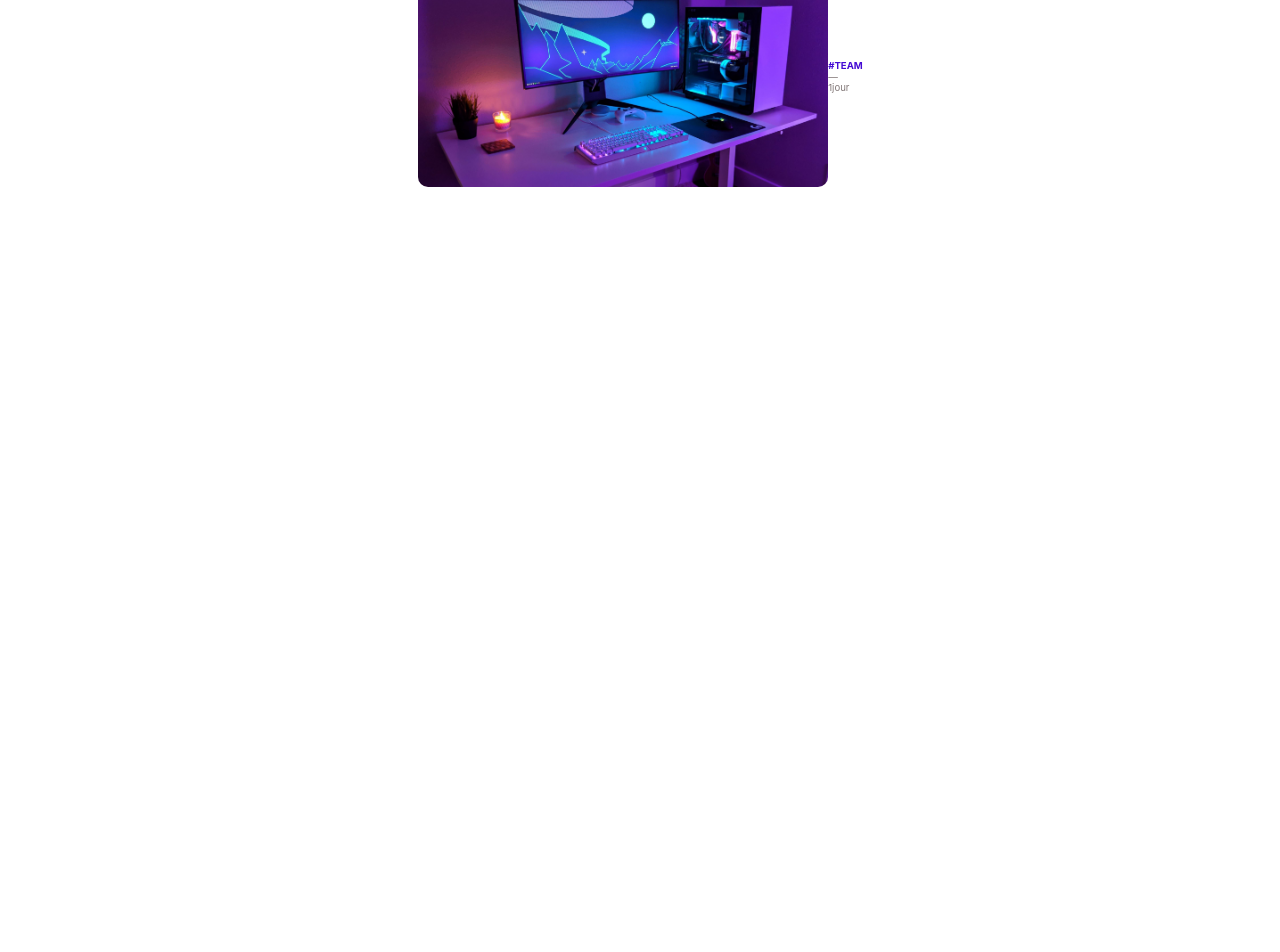
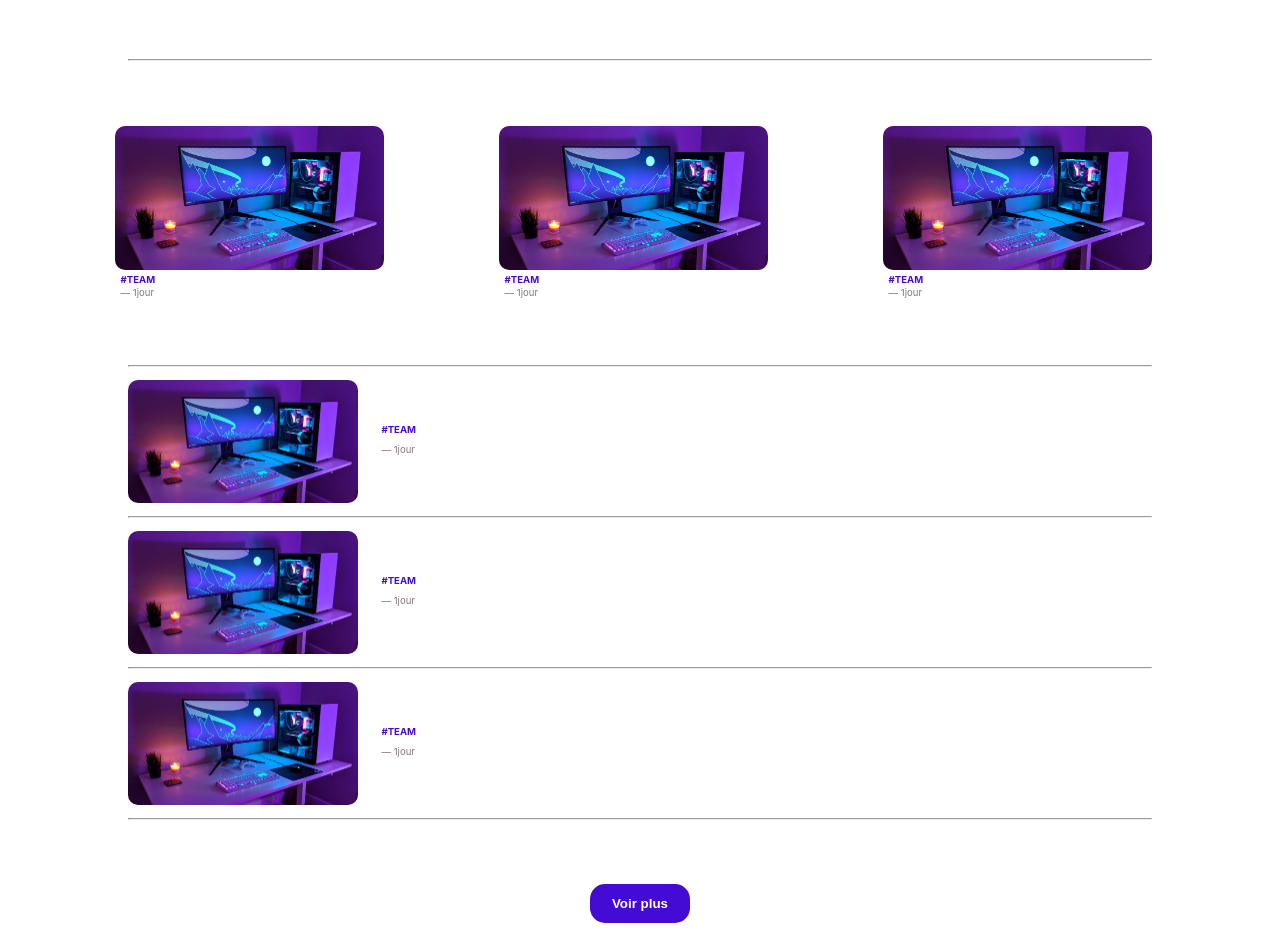
Before and after one commit to Killian-pro/MERN_Plateforme_Esport, a React (Create React App) app: page /Actualites in a window 1280 px wide. Shown: the part 360-1312 px from the top of the page. Before the commit the page ends 800 px from the top, so only its background shows below. Built offline with nearby package versions, Linux system fonts and the light colour scheme; no server answers.

Commit message:
multi modif

```diff
--- a/src/Componant/MainNews.js
+++ b/src/Componant/MainNews.js
@@ -34,16 +34,16 @@ class MainNews extends Component {
         return (
             <div style={{marginLeft:'2%',width:'80%' }}>
                 {/* tag */}
-                <div style={{paddingRight: '50%' ,color:'#440BD4',fontSize:'60%',marginBottom:'0.5%',fontWeight:'bold'}}>#TEAM</div>
+                <div style={{color:'#440BD4',fontSize:'60%',marginBottom:'0.5%',fontWeight:'bold'}}>#TEAM</div>
                 {/* titre */}
-                <div style={{marginBottom:'1%',fontWeight:'bold',fontSize:'120%',color:'#346060',fontSize:'90%',paddingRight: '40%' }}>
+                <div style={{marginBottom:'1%',fontWeight:'bold',fontSize:'120%',color:'#346060',fontSize:'90%' }}>
                     {this.state.content_title[this.props.id]}
                 </div>
-                <div style={{ paddingRight: '50%' ,color:'#827878',fontSize:'60%',marginBottom:'0.5%'}}>— 1jour</div>
+                <div style={{color:'#827878',fontSize:'60%',marginBottom:'0.5%'}}>— 1jour</div>
                 {/* description */}
-                <div style={{ paddingRight: '50%' ,color:'#827878',fontSize:'60%'}}>
+                {this.props.description !==false && <div style={{ color:'#827878',fontSize:'60%'}}>
                     {this.state.content_description[this.props.id]}
-                </div>
+                </div>}
                 {/* </div> */}
                 {/* {this.state.items.map((e, i) =>e.title)}
                 {this.state.items.map((e, i) =>e.description)} */}
--- a/src/Pages/Actualite.js
+++ b/src/Pages/Actualite.js
@@ -5,6 +5,9 @@ import {
 import Menu from '../Componant/Menu';
 import News from '../Componant/MainNews';
 import setup from '../Img/setup.jpg'
+import footer from '../Img/footer.png'
+import MediumActualite from './MediumActualite'
+import SmallActualite from './SmallActualite'
 
 function Actualite() {
 
@@ -18,12 +21,15 @@ function Actualite() {
     return (
         <div>
             <Menu/>
-            <div style={{marginBottom:'20%'}}></div>
-            <div style={{display: 'flex', flexdirection : 'row', justifyContent:'center',alignItems:'center',margin:'10%'}}>
+            <div style={{display: 'flex', flexdirection : 'row', justifyContent:'center',alignItems:'center',marginLeft:'10%',marginRight:'10%',marginTop:'5%',marginBottom:'5%'}}>
                 <img style={{width:'40%' ,borderRadius:10}} src={setup} alt="article" />
                 <div> <News id={0} /></div>
             </div>
+            <hr style={{backgroundColor: 'grey',marginLeft:'10%',marginRight:'10%',height:"0.05px"}}/>
             {/* {articles} */}
+            <MediumActualite/>
+            <SmallActualite/>
+            <img style={{ width: '100%'}} src={footer} alt="footer" />
         </div>
     );
 }
--- a/src/Pages/Home-habib.js
+++ b/src/Pages/Home-habib.js
@@ -3,7 +3,6 @@ import {
   Link
 } from "react-router-dom";
 import '../Style/Home-habib.css';
-import News from '../Componant/News'
 import Menu from '../Componant/Menu';
 
 function Home() {
--- /dev/null
+++ b/src/Pages/MediumActualite.js
@@ -0,0 +1,30 @@
+import React, { Component } from 'react';
+import {
+    Link
+} from "react-router-dom";
+import Menu from '../Componant/Menu';
+import News from '../Componant/MainNews';
+import setup from '../Img/setup.jpg'
+
+function MediumActualite() {
+
+    const articles = [];
+    for (let i = 1; i < 4; i++) {
+        articles.push(
+        <div style={{marginLeft:'10%',width:400,marginTop:'5%',marginBottom:'5%', justifyContent:'center',alignItems:'center'}}>
+            <img style={{width:'100%' ,borderRadius:10}} src={setup} alt="article" />
+            <News id={i} />
+        </div>)
+
+    }
+    return (
+        <div>
+            <div style={{flexDirection:'row',display:'flex',marginRight:'10%'}}>
+            {articles}
+            </div>
+            <hr style={{backgroundColor: 'grey',marginLeft:'10%',marginRight:'10%',height:"0.05px"}}/>
+        </div>
+    );
+}
+
+export default MediumActualite;
--- /dev/null
+++ b/src/Pages/SmallActualite.js
@@ -0,0 +1,42 @@
+import React, { Component, useState } from 'react';
+import {
+    Link
+} from "react-router-dom";
+import Menu from '../Componant/Menu';
+import News from '../Componant/MainNews';
+import setup from '../Img/setup.jpg'
+
+function MediumActualite() {
+
+    const [more,setMore] = useState(7);
+
+    function addMore()
+    {
+        let nb = more;
+        setMore(nb+3);
+    }
+
+    const articles = [];
+    for (let i = 4; i < more; i++) {
+        articles.push(
+            <>
+                <div style={{ marginLeft: '10%', marginTop: '1%', marginBottom: '1%', justifyContent: 'center', alignItems: 'center', display: 'flex' }}>
+                    <img style={{ width: '20%', borderRadius: 10 }} src={setup} alt="article" />
+                    <News id={i} description={false} />
+                </div>
+                <hr style={{ backgroundColor: 'grey', marginLeft: '10%', marginRight: '10%', height: "0.05px", marginBottom: '1%' }} />
+            </>
+        )
+
+    }
+    return (
+        <div>
+            {articles}
+            <div style={{justifyContent:'center', alignItems: 'center',display:'flex',marginBottom:'10%',marginTop:'5%'}}>
+                <button onClick={()=> addMore()} style={{ borderColor: '#440BD4', backgroundColor: '#440BD4', borderWidth: 2, borderStyle: 'solid', borderRadius: 15, padding: 10, alignContent: 'center', color: 'white', fontWeight: 'bold', textAlign: 'center',width:100 }}>Voir plus</button>
+            </div>
+        </div>
+    );
+}
+
+export default MediumActualite;
```
Also changed, not shown: src/Img/footer.png (added).
